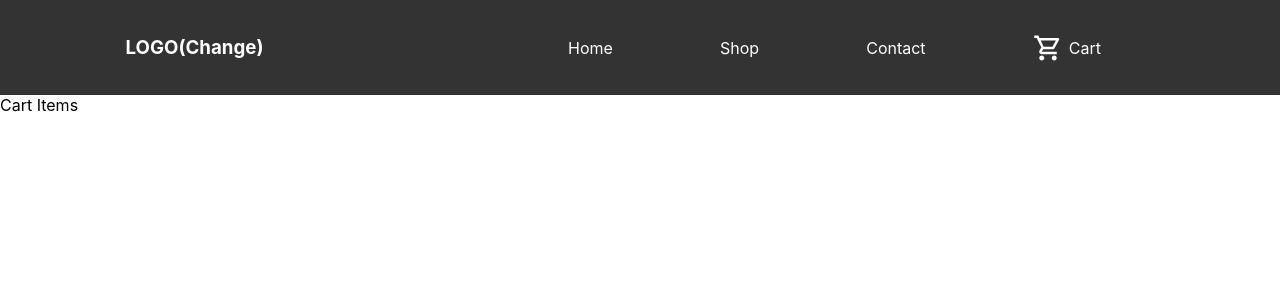
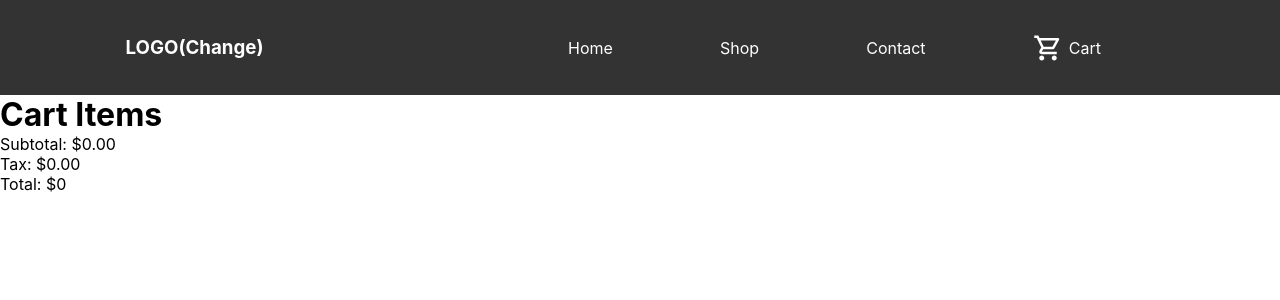
Before and after one commit to Daze-bot/shopping-cart, a React (Create React App) app: page /shop/cart in a window 1280 px wide. Shown: the top 300 px of the page. Built offline with nearby package versions, Linux system fonts and the light colour scheme.

Commit message:
Work on cart prices and totals

```diff
--- a/package.json
+++ b/package.json
@@ -6,6 +6,7 @@
     "@testing-library/jest-dom": "^5.16.5",
     "@testing-library/react": "^13.4.0",
     "@testing-library/user-event": "^13.5.0",
+    "lodash": "^4.17.21",
     "moment": "^2.29.4",
     "react": "^18.2.0",
     "react-dom": "^18.2.0",
--- a/src/components/Cart.js
+++ b/src/components/Cart.js
@@ -1,17 +1,30 @@
 import React from "react";
+import { round } from "lodash";
 
 const Cart = (props) => {
+  const preTaxPrice = props.cart.reduce((prev, cur) => prev + cur.quantity * cur.price, 0);
+  const tax = round((preTaxPrice * .06), 2);
+  const afterTaxPrice = preTaxPrice + tax;
+
+  const preTaxPriceDisplay = preTaxPrice.toFixed(2);
+  const taxDisplay = tax.toFixed(2);
+  const afterTaxPriceDisplay = afterTaxPrice.toFixed(2);
+
   return (
     <div className="cart">
-      Cart Items
+      <h1>Cart Items</h1>
       {props.cart.map(item => {
         return (
           <div className="cartItem" key={item.id}>
             <p>Item: {item.name}</p>
             <p>Quantity: {item.quantity}</p>
+            <p>Price: ${(item.quantity * item.price).toFixed(2)}</p>
           </div>
         )
       })}
+      <p className="cartSubtotal">Subtotal: ${preTaxPriceDisplay}</p>
+      <p className="cartTax">Tax: ${taxDisplay}</p>
+      <p className="cartTotal">Total: ${afterTaxPrice}</p>
     </div>
   )
 };
--- a/src/components/ItemPage.js
+++ b/src/components/ItemPage.js
@@ -24,7 +24,6 @@ const ItemPage = (props) => {
       <p>{item.price}</p>
       {item.console &&
         <p>Console: {item.console}</p>}
-      <p>{item.type}</p>
       <div className="itemQuantitySelector">
         <label htmlFor="itemQuantity">Quantity</label>
         <input
```
Also changed, not shown: 1 other file (tests, documents, lock files or other folders).
